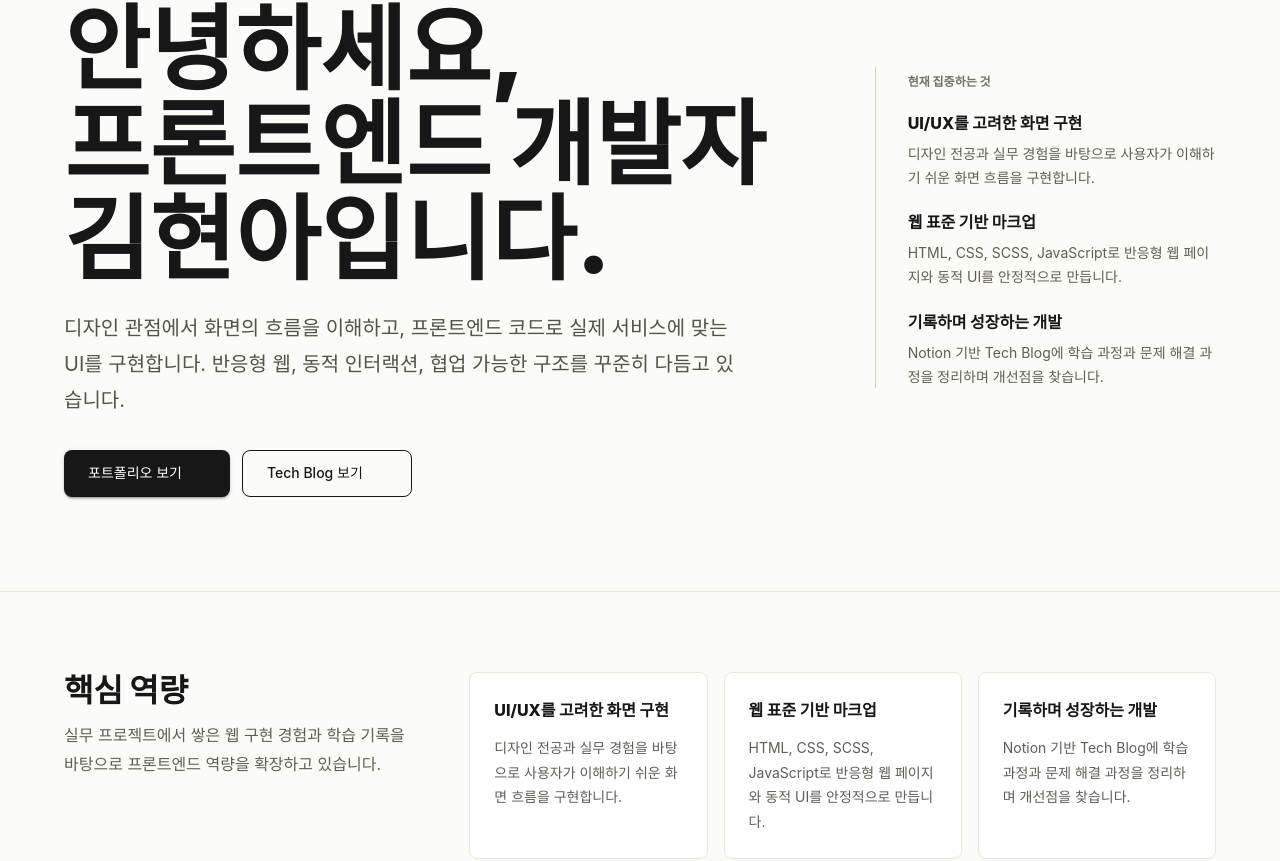
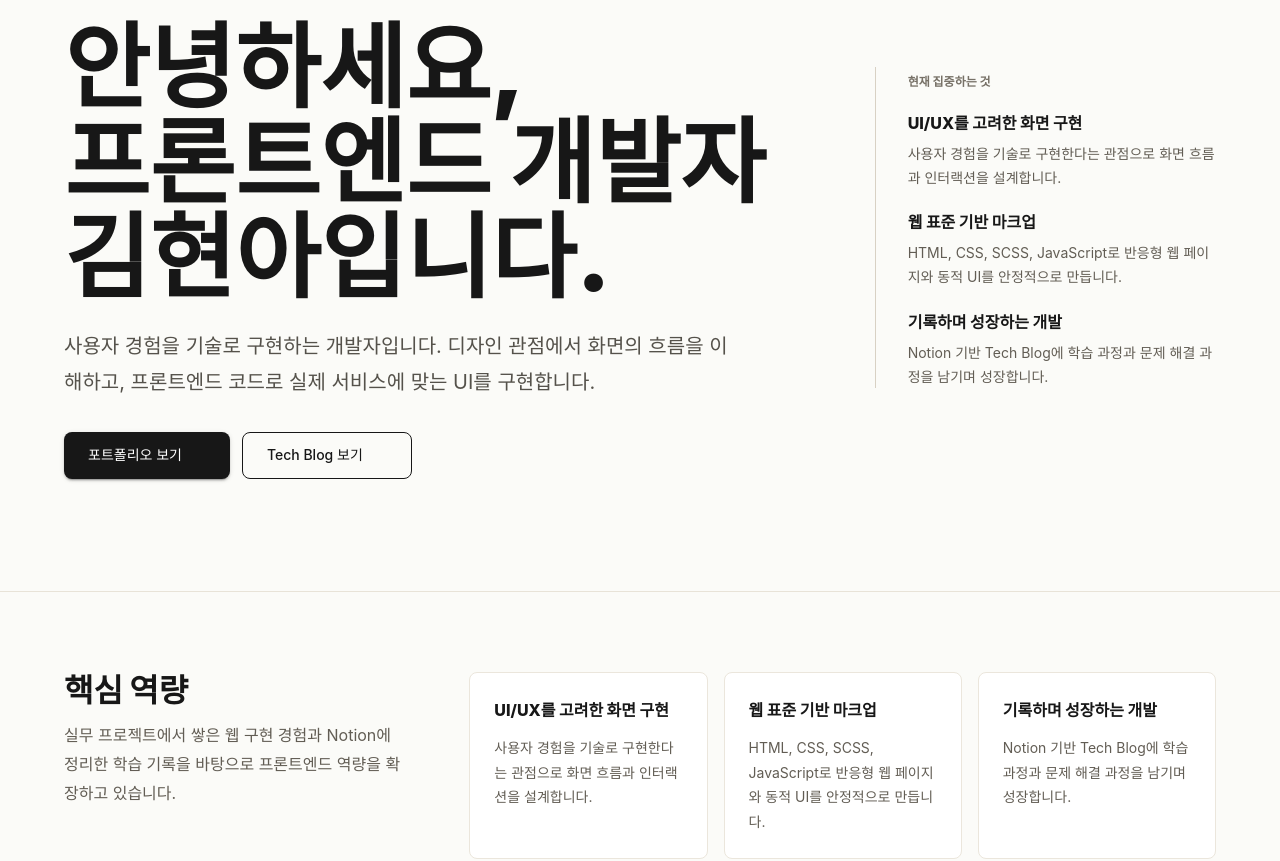
Before and after one commit to wynsumhi/wynsumhi.github.io, a React (Vite) app: page / in a window 1280 px wide. Shown: the part 209-1070 px from the top of the page. Built offline with nearby package versions, Linux system fonts and the light colour scheme; some icons are missing; a web font is replaced by a local one.

Commit message:
style: Notion 기준 홈 소개 문구 보정

```diff
--- a/src/pages/Home/HomePage.tsx
+++ b/src/pages/Home/HomePage.tsx
@@ -27,7 +27,7 @@ const strengths = [
   {
     title: "UI/UX를 고려한 화면 구현",
     description:
-      "디자인 전공과 실무 경험을 바탕으로 사용자가 이해하기 쉬운 화면 흐름을 구현합니다.",
+      "사용자 경험을 기술로 구현한다는 관점으로 화면 흐름과 인터랙션을 설계합니다.",
   },
   {
     title: "웹 표준 기반 마크업",
@@ -37,7 +37,7 @@ const strengths = [
   {
     title: "기록하며 성장하는 개발",
     description:
-      "Notion 기반 Tech Blog에 학습 과정과 문제 해결 과정을 정리하며 개선점을 찾습니다.",
+      "Notion 기반 Tech Blog에 학습 과정과 문제 해결 과정을 남기며 성장합니다.",
   },
 ];
 
@@ -101,9 +101,9 @@ const HomePage = () => {
                   lineHeight: 1.8,
                 }}
               >
-                디자인 관점에서 화면의 흐름을 이해하고, 프론트엔드 코드로
-                실제 서비스에 맞는 UI를 구현합니다. 반응형 웹, 동적 인터랙션,
-                협업 가능한 구조를 꾸준히 다듬고 있습니다.
+                사용자 경험을 기술로 구현하는 개발자입니다. 디자인 관점에서
+                화면의 흐름을 이해하고, 프론트엔드 코드로 실제 서비스에 맞는
+                UI를 구현합니다.
               </Typography>
 
               <Stack
@@ -180,8 +180,8 @@ const HomePage = () => {
               핵심 역량
             </Typography>
               <Typography sx={{ mt: 1.5, color: "#625d54", lineHeight: 1.8 }}>
-              실무 프로젝트에서 쌓은 웹 구현 경험과 학습 기록을 바탕으로
-              프론트엔드 역량을 확장하고 있습니다.
+              실무 프로젝트에서 쌓은 웹 구현 경험과 Notion에 정리한 학습
+              기록을 바탕으로 프론트엔드 역량을 확장하고 있습니다.
             </Typography>
           </Grid>
           <Grid size={{ xs: 12, md: 8 }}>
```
